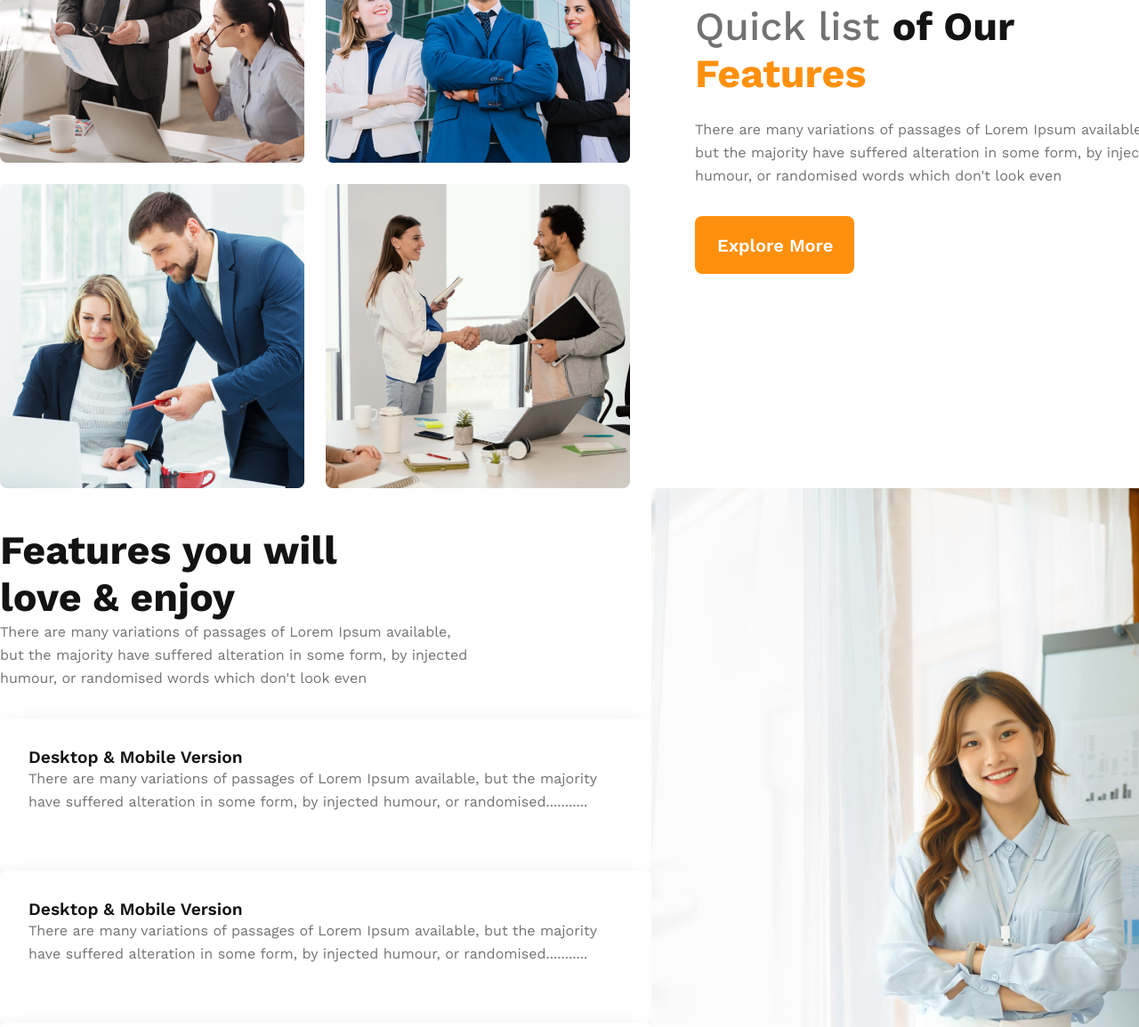
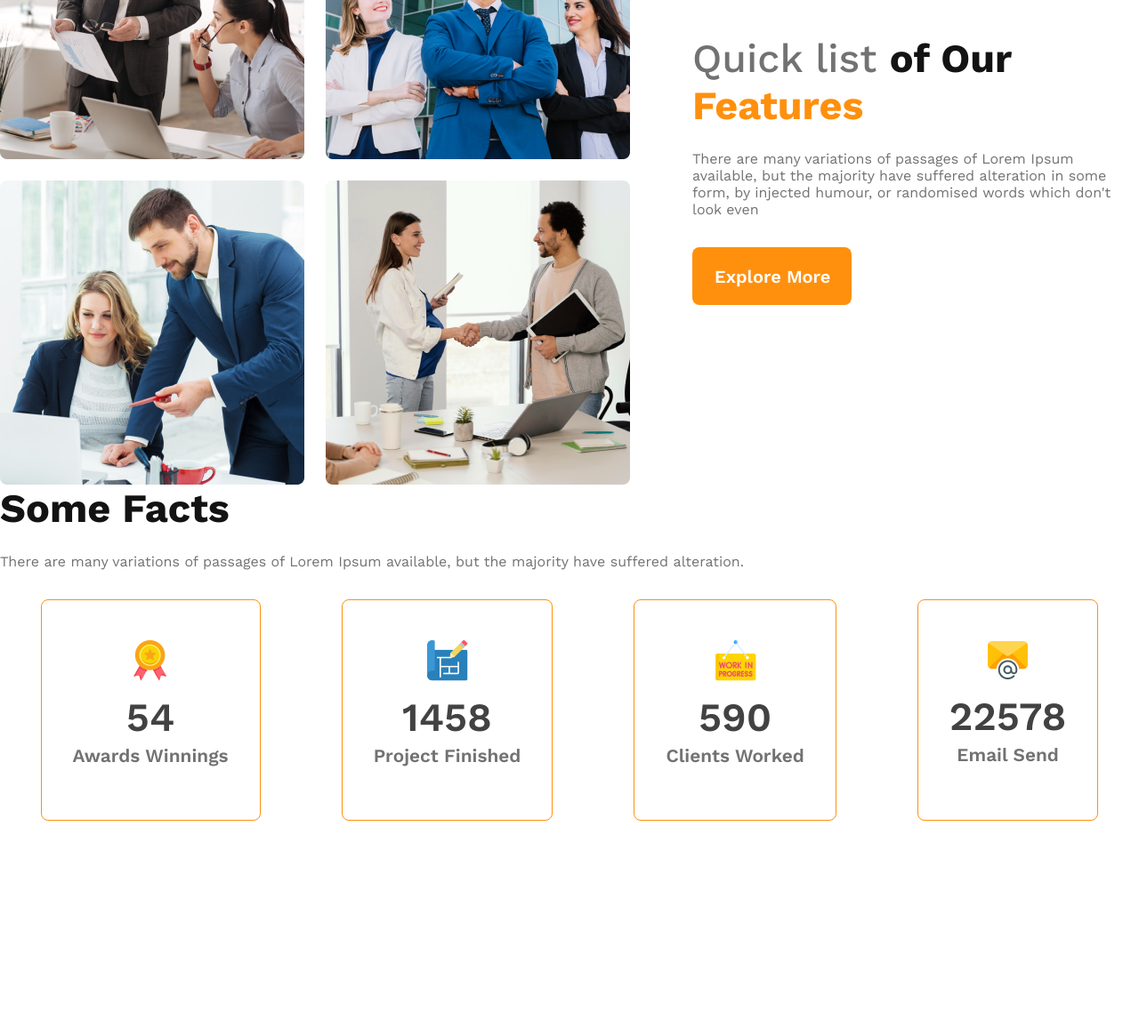
Before and after one commit to tahmidurrahmann/g3-architech-website, a plain HTML site: page index.html in a window 1280 px wide. Shown: the part 1497-2652 px from the top of the page at 89% size. After the commit the page ends 2490 px from the top, so only its background shows below. Drawn offline with nearby package versions, Linux system fonts and the light colour scheme.

Commit message:
added the fourth commit

```diff
--- a/index.html
+++ b/index.html
@@ -12,7 +12,7 @@
 <body>
     <header>
         <nav>
-            <h2 class="nav-title">G3 Architects</h2>
+            <h2 class="main-title">G3 Architects</h2>
             <ul>
                 <li><a href="">Home</a></li>
                 <li><a href="">About</a></li>
@@ -23,15 +23,14 @@
         <div class="banner">
             <div class="header-description">
             <h1 class="first-heading">Brand New <br>Group of Architects </h1>
-            <p class="first-paragraph"> There are many variations of passages of Lorem Ipsum available, but the majority have suffered alteration in <br> some form, by injected humour, or randomised words which don't look even </p>
+            <p class="primary-paragraph"> There are many variations of passages of Lorem Ipsum available, but the majority have suffered alteration in <br> some form, by injected humour, or randomised words which don't look even </p>
             <button class="btn-primary">Explore More</button>
         </div>
         <img class="image-container" src="images/banner.png" alt="">
     </div>
     </header>
     <main>
-        <section class="first-section">
-        <div class="team-container">
+    <section class="first-section">
             <div class="team-img-container">
                 <img src="images/team1.png" alt="">
                 <img src="images/team2.png" alt="">
@@ -39,40 +38,34 @@
                 <img src="images/team4.png" alt="">
             </div>
             <div class="team-title">
-                <h3 class="team-heading">Quick list <span class="of-our"> of Our</span> <br><span class="features">Features</span></h3>
-                <p class="team-description">
-                    There are many variations of passages of Lorem Ipsum available,<br>but the majority have suffered alteration in some form, by injected <br> humour, or randomised words which don't look even
-                </p>
-                <button class="btn-primary">Explore More </button>
+                <h2 class="team-heading">Quick list <span class="of-our">of Our</span> <span class="feature"> Features</span> </h2>
+                <p class="primary-paragraph">There are many variations of passages of Lorem Ipsum available, but the majority have suffered alteration in some form, by injected humour, or randomised words which don't look even</p>
+                <button class="btn-primary">Explore More</button>
             </div>
-        </div>
-    </section>
-    <section>
-        <div class="middle-container">
-            <div class="middle-description">
-                <div class="love-and-enjoy">
-                <h1 class="second-heading">Features you will <br>love & enjoy</h1>
-                <p class="team-description">There are many variations of passages of Lorem Ipsum available,<br>but the majority have suffered alteration in some form, by injected <br> humour, or randomised words which don't look even</p>
+        </section>
+        <section class="second-section">
+        <h2 class="main-title">Some Facts</h2>
+        <p class="primary-paragraph">There are many variations of passages of Lorem Ipsum available, but the majority have suffered alteration.</p>
+        <div class="facts-container">
+            <div class="fact">
+                <img src="images/icons/ribon.png" alt="">
+                <h2 class="facts-heading">54</h2>
+                <p class="facts-paragraph">Awards Winnings</p>
             </div>
-            <div class="all-same">
-                <h5 class="third-heading">Desktop & Mobile Version</h5>
-                <p class="team-description">There are many variations of passages of Lorem Ipsum available, but the majority have suffered alteration in some form, by injected humour, or randomised...........</p>
+            <div class="fact">
+                <img src="images/icons/projects.png" alt="">
+                <h2 class="facts-heading">1458</h2>
+                <p class="facts-paragraph">Project Finished</p>
             </div>
-            <div class="all-same">
-                <h5 class="third-heading">Desktop & Mobile Version</h5>
-                <p class="team-description">There are many variations of passages of Lorem Ipsum available, but the majority have suffered alteration in some form, by injected humour, or randomised...........</p>
+            <div class="fact">
+                <img src="images/icons/customers.png" alt="">
+                <h2 class="facts-heading">590</h2>
+                <p class="facts-paragraph">Clients Worked</p>
             </div>
-            <div class="all-same">
-                <h5 class="third-heading">Desktop & Mobile Version</h5>
-                <p class="team-description">There are many variations of passages of Lorem Ipsum available, but the majority have suffered alteration in some form, by injected humour, or randomised...........</p>
-            </div>
-            <div class="all-same">
-                <h5 class="third-heading">Desktop & Mobile Version</h5>
-                <p class="team-description">There are many variations of passages of Lorem Ipsum available, but the majority have suffered alteration in some form, by injected humour, or randomised...........</p>
-            </div>
-            </div>
-            <div class="middle-image">
-                <img class="img-class" src="images/architect.png" alt="">
+            <div class="fact">
+                <img src="images/icons/email.png" alt="">
+                <h2 class="facts-heading">22578</h2>
+                <p class="facts-paragraph">Email Send</p>
             </div>
         </div>
     </section>
--- a/styles/index.css
+++ b/styles/index.css
@@ -37,7 +37,7 @@ nav > ul{
 header{
     background: rgba(255, 144, 14, 0.10);
 }
-.nav-title{
+.main-title{
     color: #131313;
     font-size: 45px;
     font-weight: 700;
@@ -48,11 +48,12 @@ header{
     font-weight: 700;
     margin-bottom: 18px;
 }
-.first-paragraph{
+.primary-paragraph{
     color: #727272;
     font-size: 16px;
     font-weight: 400;
     margin-bottom: 33px;
+    margin-top: 24px;
 }
 .header-description{
     text-align: center;
@@ -60,17 +61,9 @@ header{
 .image-container{
     padding: 50px 240px 45px 240px;
 }
-.team-container{
-    display: flex;
-    align-items: center;
-    gap: 73px;
-}
-.team-img-container{
-    display: grid;
-    grid-template-columns: repeat(2,1fr);
-    grid-template-rows: repeat(2,1fr);
-    margin-top: 80px;
-    gap: 24px;
+main{
+    max-width: 1440px;
+    margin:70px auto;
 }
 .team-heading{
     color: #727272;
@@ -82,64 +75,64 @@ header{
     color: #131313;
     font-weight: 700;
 }
-.features{
+.feature{
     color: #FF900E;
     font-weight: 700;
 }
-.team-description{
-    color: #727272;
-    font-size: 1rem;
-    font-weight: 400;
-    line-height: 26px;
-    margin-bottom: 32px;
-}
-.second-heading{
-    color: #131313;
-    font-size: 2.8rem;
-    font-weight: 700;
-}
-.third-heading{
-    color: #131313;
-    font-size: 1.2rem;
-    font-weight: 600;
-}
-.middle-container{
+.first-section{
     display: flex;
     align-items: center;
 }
-.all-same{
-    padding: 32px;
+.team-img-container{
+    display: grid;
+    grid-template-columns: repeat(2,1fr);
+    grid-template-rows: repeat(2,1fr);
+    gap: 24px;
+}
+.team-title{
+    padding-left: 70px;
+}
+.facts-container{
+    display: flex;
+    justify-content: space-around;
+}
+.fact{
     border-radius: 8px;
-    background: #FFF;
-    box-shadow: 0px 4px 30px 0px rgba(0, 0, 0, 0.06);
+    border: 1px solid #FF900E;
+    padding: 45px 35px 60px 35px;
+    text-align: center;
 }
-main{
-    width: 1440px;
-    margin: auto;
+.facts-heading{
+    color: #424242;
+    font-size: 2.8rem;
+    font-weight: 600;
+    margin-bottom: 5px;
+    margin-top: 10px;
 }
+.facts-paragraph{
+    color: #727272;
+    font-size: 1.3rem;
+    font-weight: 600;
+}
+
+
 
 
 @media screen and (max-width:576px) {
     .image-container{
         width: 80%;
+       padding: 20px 40px;
+    }
+    nav, .first-section{
+        flex-direction: column;
+        padding: 20px;
     }
     .team-img-container{
-        margin-left: 0px;
-        display: grid;
-        grid-template-rows: repeat(4,1fr);
-        grid-template-columns: repeat(1,1fr);
-        margin-top: 0px;
-    }
-    .team-container{
-        flex-direction: column-reverse;
+        grid-template-columns: 1fr;
     }
     .team-title{
-        text-align: center;
-        margin-top: 100px;
-    }
-    nav{
-        flex-direction: column;
-        padding: 20px;
+        padding-left: 5px;
+        padding-top: 20px;
     }
     .first-paragraph{
         padding: 10px;
@@ -152,23 +145,18 @@ main{
     .image-container{
         padding: 50px 80px 0px 80px;
         width: 80%;
-}
-.team-img-container{
-    margin-left: 0px;
-    display: grid;
-    grid-template-rows: repeat(4,1fr);
-    grid-template-columns: repeat(1,1fr);
-    margin-top: 0px;
-}
-.team-title{
-    text-align: center;
-    margin-top: 100px;
-}
-.team-container{
-    flex-direction: column-reverse;
-}
-nav{
+    }
+    nav{
         flex-direction: column;
+    }
+    .first-section{
+        flex-direction: column-reverse;
+    }
+    .team-img-container{
+        grid-template-columns: 1fr;
+    }
+    .team-title{
+        padding-bottom: 35px;
     }
     nav a{
         display: flex;
```
